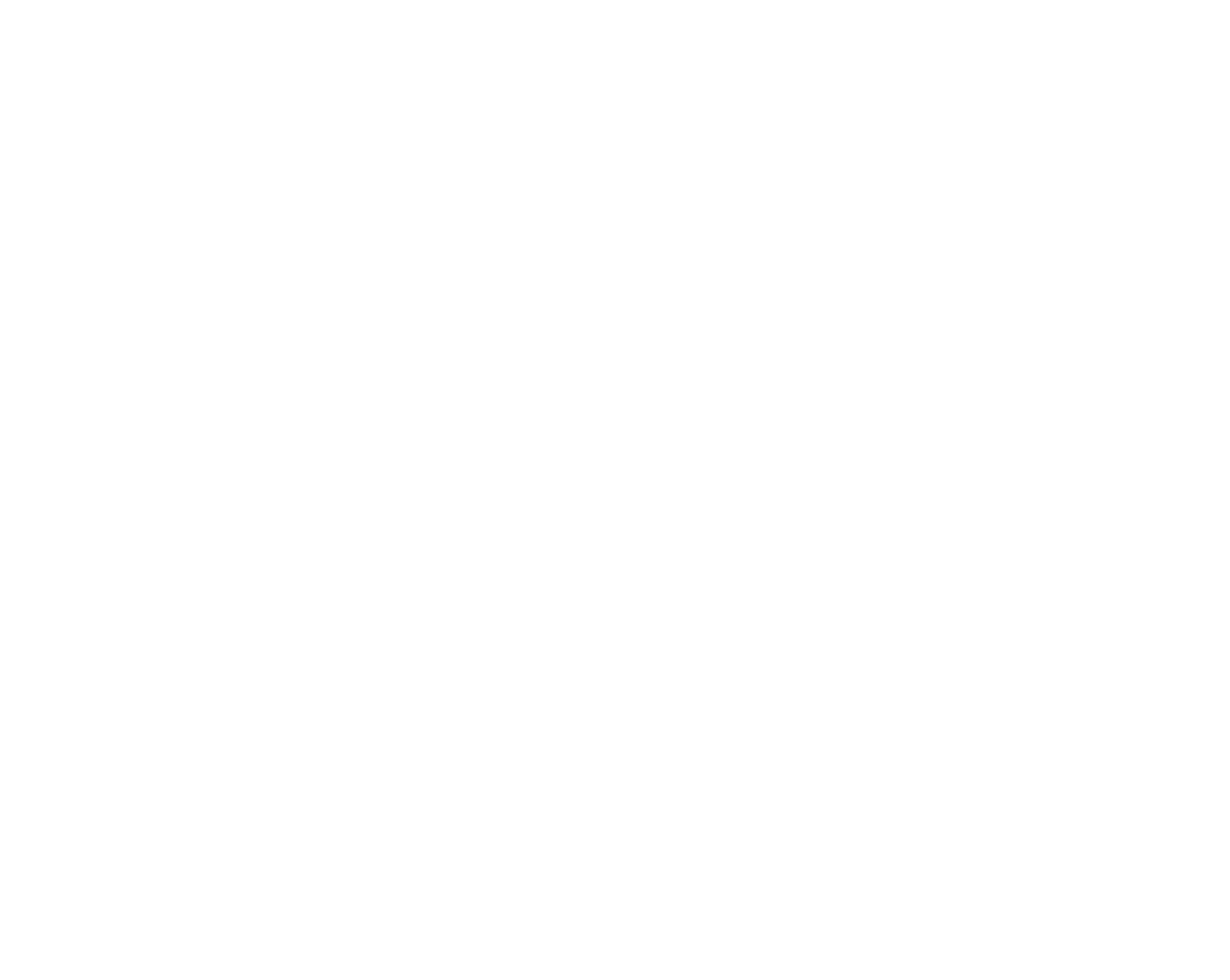
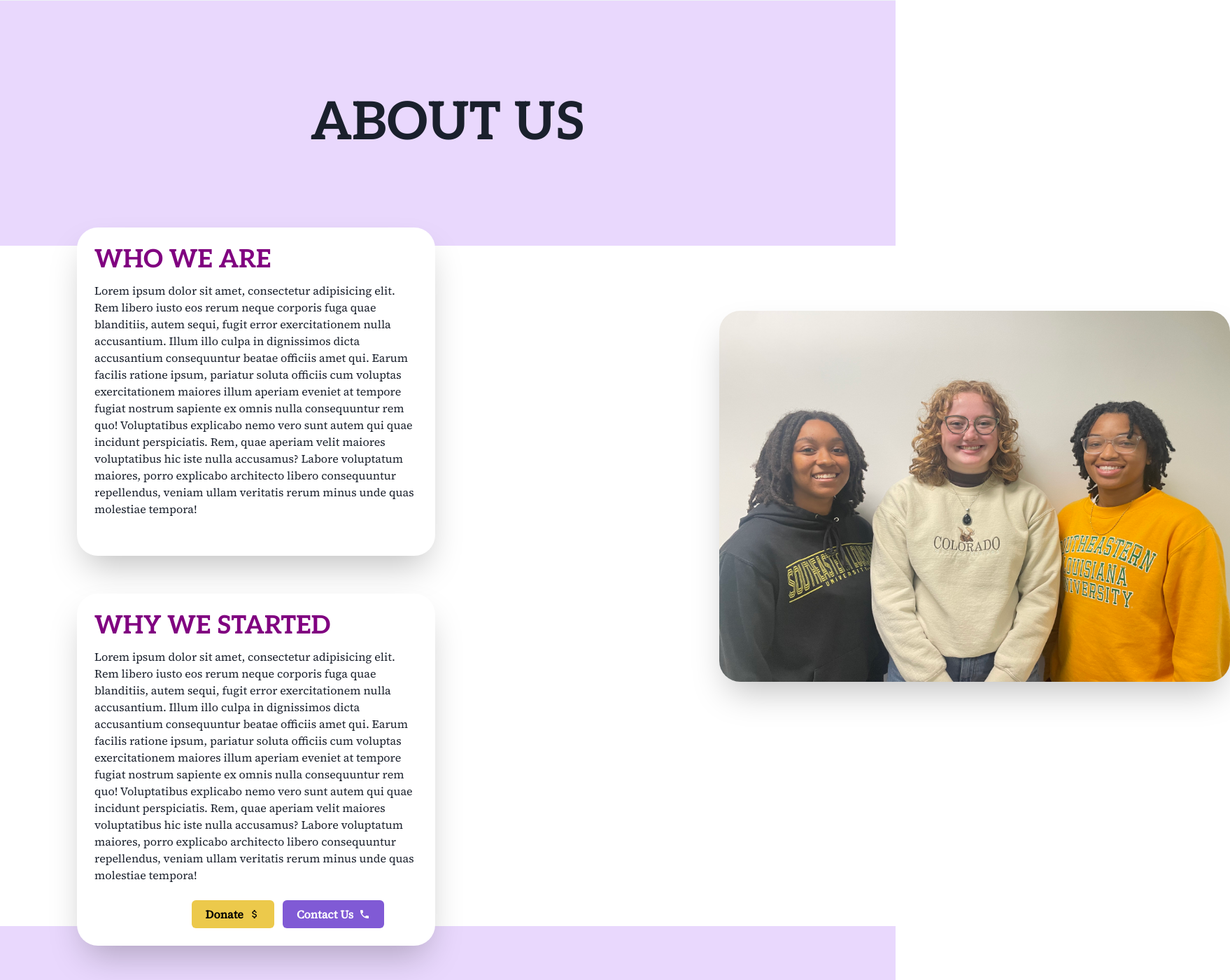
Before and after one commit to HelpfulNeighbor/411-Project, a React (Create React App) app in the folder HelpfulNeighbor.web/ClientApp/: page /about in a window 1280 px wide. Shown: the part 80-1480 px from the top of the page at 70% size, 1758 px wide, since content can reach past the window. Before the commit the page ends 800 px from the top, so only its background shows below. Built offline with nearby package versions, Linux system fonts and the light colour scheme; a web font is replaced by a local one.

Commit message:
finished about us mockup

```diff
--- a/HelpfulNeighbor.web/ClientApp/package.json
+++ b/HelpfulNeighbor.web/ClientApp/package.json
@@ -7,6 +7,12 @@
     "@chakra-ui/react": "^2.8.0",
     "@emotion/react": "^11.11.1",
     "@emotion/styled": "^11.11.0",
+    "@fontsource/aleo": "^5.0.12",
+    "@fontsource/bigshot-one": "^5.0.8",
+    "@fontsource/open-sans": "^5.0.9",
+    "@fontsource/raleway": "^5.0.8",
+    "@fontsource/source-serif-4": "^5.0.8",
+    "@fontsource/urbanist": "^5.0.11",
     "@testing-library/jest-dom": "^5.17.0",
     "@testing-library/react": "^13.4.0",
     "@testing-library/user-event": "^13.5.0",
--- a/HelpfulNeighbor.web/ClientApp/src/App.tsx
+++ b/HelpfulNeighbor.web/ClientApp/src/App.tsx
@@ -13,6 +13,13 @@
 import AboutUsPage from './Pages/AboutUsPage';
 import FeedbackPage from './Pages/FeedbackPage';
 
+// importing themes
+import {extendTheme} from '@chakra-ui/react'
+import '@fontsource/bigshot-one/400.css'
+import '@fontsource/aleo/700.css'
+import '@fontsource/urbanist/400.css';
+import '@fontsource/source-serif-4/400.css';
+
 // making temporary router and routes (Find the individual pages by doing /the name of the page .. in the url)
 const router = createBrowserRouter(
   createRoutesFromElements(
@@ -23,10 +30,18 @@
     </Route>
   )
 )
+
+const theme = extendTheme({
+  fonts: {
+    heading: `'Aleo', sans-serif`,
+    body: `'Source Serif 4', sans-serif`,
+  },
+})
+
 function App() {
   // 2. Wrapping ChakraProvider at the root of the application
   return (
-    <ChakraProvider>
+    <ChakraProvider theme={theme}>
       <RouterProvider router={router} />
       </ChakraProvider>
   );
--- a/HelpfulNeighbor.web/ClientApp/src/Components/NavBar.tsx
+++ b/HelpfulNeighbor.web/ClientApp/src/Components/NavBar.tsx
@@ -10,8 +10,7 @@
 } from "@chakra-ui/react";
 
 import { Link as ReactRouterLink } from "react-router-dom";
-import { Icon } from "@chakra-ui/react";
-import { MdPerson, MdLogin, MdAttachMoney } from "react-icons/md";
+import {  MdLogin, MdAttachMoney } from "react-icons/md";
 
 export default function NavBar() {
   return (
@@ -27,20 +26,12 @@
         <Box p="2">
           <Heading size="md">Search</Heading>
         </Box>
-        <Box p="2" display="flex">
-          <Icon as={MdPerson} color="purple" boxSize={6} mr="1px" />
-          <Heading size="md">Profile</Heading>
-        </Box>
         <Box p="2">
           <Heading size="md">
             <ChakraLink as={ReactRouterLink} to="/about">
               About Us
             </ChakraLink>
           </Heading>
-        </Box>
-        <Box p="2" display="flex">
-          <Icon as={MdAttachMoney} color="green" boxSize={6} mr="1px" />
-          <Heading size="md">Donate</Heading>
         </Box>
         <Box p="2">
           <Heading size="md">
@@ -51,6 +42,9 @@
         </Box>
         <Spacer />
         <ButtonGroup spacing="3" pr="10px">
+        <Button rightIcon={<MdAttachMoney />} colorScheme="yellow" p="20px">
+            Donate
+          </Button>
           <Button colorScheme="purple" p="20px">
             Sign Up
           </Button>
--- a/HelpfulNeighbor.web/ClientApp/src/Pages/AboutUsPage.tsx
+++ b/HelpfulNeighbor.web/ClientApp/src/Pages/AboutUsPage.tsx
@@ -1,8 +1,120 @@
+import {
+  Box,
+  Button,
+  ButtonGroup,
+  Image,
+  Flex,
+  Heading,
+  Text,
+} from "@chakra-ui/react";
+import { MdAttachMoney, MdPhone } from "react-icons/md";
+import NavBar from "../Components/NavBar";
 
-export default function AboutUsPage () {
-    return(
-        <div>
-            Learn more about the founders of Helpful Neighbor!
-        </div>
-    )
+export default function AboutUsPage() {
+  return (
+    <div>
+      <NavBar />
+      <Flex>
+        <Box
+          display="flex"
+          bg="#E9D8FD"
+          w="100%"
+          h="350px"
+          justifyContent="center"
+          alignItems="center"
+        >
+          <Heading as="b" fontSize="75px">
+            ABOUT US
+          </Heading>
+        </Box>
+      </Flex>
+
+      <Box
+        display="flex"
+        flexDirection="column"
+        ml="50px"
+        boxShadow="2xl"
+        borderRadius='30px'
+        w="40%"
+        p="25px"
+        bgColor="white"
+        position="relative"
+        top="-26px"
+        left='60px'
+      >
+        <Heading color="purple" mb="10px">
+          WHO WE ARE
+        </Heading>
+        <Text mb="30px">
+          Lorem ipsum dolor sit amet, consectetur adipisicing elit. Rem libero
+          iusto eos rerum neque corporis fuga quae blanditiis, autem sequi,
+          fugit error exercitationem nulla accusantium. Illum illo culpa in
+          dignissimos dicta accusantium consequuntur beatae officiis amet qui.
+          Earum facilis ratione ipsum, pariatur soluta officiis cum voluptas
+          exercitationem maiores illum aperiam eveniet at tempore fugiat nostrum
+          sapiente ex omnis nulla consequuntur rem quo! Voluptatibus explicabo
+          nemo vero sunt autem qui quae incidunt perspiciatis. Rem, quae aperiam
+          velit maiores voluptatibus hic iste nulla accusamus? Labore voluptatum
+          maiores, porro explicabo architecto libero consequuntur repellendus,
+          veniam ullam veritatis rerum minus unde quas molestiae tempora!
+        </Text>
+      </Box>
+
+      <Image
+        boxSize="500px"
+        objectFit="fill"
+        src="/GroupPicture.jpg"
+        top="524px"
+        left="1028px"
+        shadow="2xl"
+        height="530px"
+        width="730px"
+        position="absolute"
+        borderRadius='30px'
+      />
+
+      <Box
+        display="flex"
+        flexDirection="column"
+        ml="50px"
+        boxShadow="2xl"
+        borderRadius='30px'
+        w="40%"
+        p="25px"
+        bgColor="white"
+        position="relative"
+        top="28px"
+        left='60px'
+      >
+        <Heading color="purple" mb="10px">
+          WHY WE STARTED
+        </Heading>
+        <Text mb="24px">
+          Lorem ipsum dolor sit amet, consectetur adipisicing elit. Rem libero
+          iusto eos rerum neque corporis fuga quae blanditiis, autem sequi,
+          fugit error exercitationem nulla accusantium. Illum illo culpa in
+          dignissimos dicta accusantium consequuntur beatae officiis amet qui.
+          Earum facilis ratione ipsum, pariatur soluta officiis cum voluptas
+          exercitationem maiores illum aperiam eveniet at tempore fugiat nostrum
+          sapiente ex omnis nulla consequuntur rem quo! Voluptatibus explicabo
+          nemo vero sunt autem qui quae incidunt perspiciatis. Rem, quae aperiam
+          velit maiores voluptatibus hic iste nulla accusamus? Labore voluptatum
+          maiores, porro explicabo architecto libero consequuntur repellendus,
+          veniam ullam veritatis rerum minus unde quas molestiae tempora!
+        </Text>
+
+        <ButtonGroup spacing="3" ml="30%">
+          <Button rightIcon={<MdAttachMoney />} colorScheme="yellow" p="20px">
+            Donate
+          </Button>
+          <Button rightIcon={<MdPhone />} colorScheme="purple" p="20px">
+            Contact Us
+          </Button>
+        </ButtonGroup>
+      </Box>
+
+      <Box bg="#E9D8FD" w="100%" h="150px" />
+
+    </div>
+  );
 }
--- a/HelpfulNeighbor.web/ClientApp/src/Pages/HomePage.tsx
+++ b/HelpfulNeighbor.web/ClientApp/src/Pages/HomePage.tsx
@@ -1,89 +1,22 @@
-import {
-  Box,
-  Button,
-  ButtonGroup,
-  Flex,
-  Heading,
-  Spacer,
-  Link as ChakraLink,
-  LinkProps,
-  Container,
-  Text,
-  Image,
-  Divider,
-  SimpleGrid,
-  Stack,
-  HStack,
-  VStack,
-} from "@chakra-ui/react";
+import { Box, Button, Flex, Text, Image, Heading } from "@chakra-ui/react";
 
 import { Link as ReactRouterLink } from "react-router-dom";
-import { Icon } from "@chakra-ui/react";
-import { MdPerson, MdLogin, MdAttachMoney, MdSearch } from "react-icons/md";
+import { MdSearch } from "react-icons/md";
 import NavBar from "../Components/NavBar";
 
 export default function HomePage() {
-
-
-
   return (
     <div>
-        <NavBar />
-      {/* <Flex minWidth="max-content" align-items="center" gap="3" p="20px">
-        <Box p="2">
-          <Heading size="md">
-            <ChakraLink as={ReactRouterLink} to="/">
-              Home
-            </ChakraLink>
-          </Heading>
-        </Box>
-        <Box p="2">
-          <Heading size="md">Search</Heading>
-        </Box>
-        <Box p="2" display="flex">
-          <Icon as={MdPerson} color="purple" boxSize={6} mr="1px" />
-          <Heading size="md">Profile</Heading>
-        </Box>
-        <Box p="2">
-          <Heading size="md">
-            <ChakraLink as={ReactRouterLink} to="/about">
-              About Us
-            </ChakraLink>
-          </Heading>
-        </Box>
-        <Box p="2" display="flex">
-          <Icon as={MdAttachMoney} color="green" boxSize={6} mr="1px" />
-          <Heading size="md">Donate</Heading>
-        </Box>
-        <Box p="2">
-          <Heading size="md">
-            <ChakraLink as={ReactRouterLink} to="/feedback">
-              Feedback
-            </ChakraLink>
-          </Heading>
-        </Box>
-        <Spacer />
-        <ButtonGroup spacing="3" pr="10px">
-          <Button colorScheme="purple" p="20px">
-            Sign Up
-          </Button>
-          <Button rightIcon={<MdLogin />} colorScheme="purple" p="20px">
-            Log in
-          </Button>
-        </ButtonGroup>
-      </Flex>
-
-      <Divider /> */}
-
+      <NavBar />
       <Flex
         minWidth="max-content"
         p="75px"
         justifyContent="center"
         bgColor="#E9D8FD"
       >
-        <Text as="b" fontSize="75px">
+        <Heading as="b" fontSize="75px">
           Helpful Neighbor
-        </Text>
+        </Heading>
       </Flex>
 
       <Flex bgColor="#E9D8FD" pb="100px">
@@ -125,31 +58,54 @@
         flexDirection="column"
         gap="7"
         alignItems="center"
-        pb='70px'
+        pb="70px"
       >
-        <Box height="150px" width="50%" bg="#C4F1F9" borderRadius="100px" shadow='xl'>
-          <Text fontSize="20px"  fontStyle='italic' textAlign="center" mt="60px">
+        <Box
+          height="150px"
+          width="50%"
+          bg="#C4F1F9"
+          borderRadius="100px"
+          shadow="xl"
+        >
+          <Text fontSize="25px" fontStyle="italic" textAlign="center" mt="60px">
             Help by introducing the homeless to <b>community resources</b>
           </Text>
         </Box>
-        <Box height="150px" width="50%" bg="#90edb3" borderRadius="100px" shadow='xl'>
-          <Text fontSize="20px" fontStyle='italic' textAlign="center" mt="60px">
+        <Box
+          height="150px"
+          width="50%"
+          bg="#90edb3"
+          borderRadius="100px"
+          shadow="xl"
+        >
+          <Text fontSize="25px" fontStyle="italic" textAlign="center" mt="60px">
             Donate to homeless people in a <b>safe</b> & <b>trusted</b> manner
           </Text>
         </Box>
-        <Box height="150px" width="50%" bg="#FEFCBF" borderRadius="100px" shadow='xl'>
-          <Text fontSize="20px" fontStyle='italic' textAlign="center" mt="60px">
+        <Box
+          height="150px"
+          width="50%"
+          bg="#FEFCBF"
+          borderRadius="100px"
+          shadow="xl"
+        >
+          <Text fontSize="25px" fontStyle="italic" textAlign="center" mt="60px">
             Heal your local commnunity <b>one scroll</b> at a time
           </Text>
         </Box>
       </Flex>
 
-      <Flex flexDirection='column' alignItems='center' bgColor="#E9D8FD" p='50px'>
-        <Text fontSize='30px' p='50px'>
-            Learn more about the creators of Helpful Neighbor!
+      <Flex
+        flexDirection="column"
+        alignItems="center"
+        bgColor="#E9D8FD"
+        p="50px"
+      >
+        <Text fontSize="30px" p="50px">
+          Learn more about the creators of Helpful Neighbor!
         </Text>
-        <Button as={ReactRouterLink} to='/about' size='lg' colorScheme="purple">
-            About Us
+        <Button as={ReactRouterLink} to="/about" size="lg" colorScheme="purple">
+          About Us
         </Button>
       </Flex>
     </div>
```
Also changed, not shown: HelpfulNeighbor.web/ClientApp/public/GroupPicture.jpg (added), 1 other file (tests, documents, lock files or other folders).
